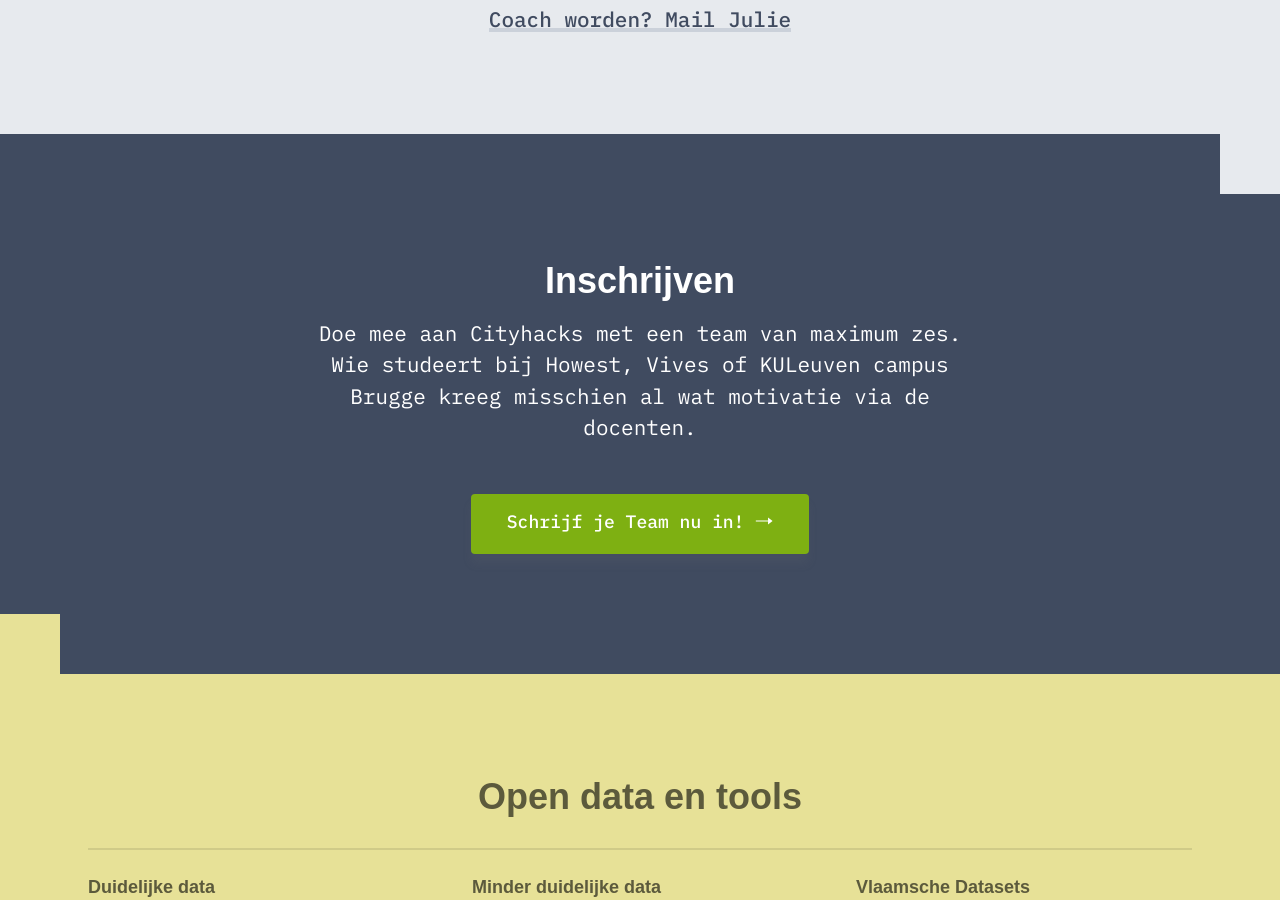
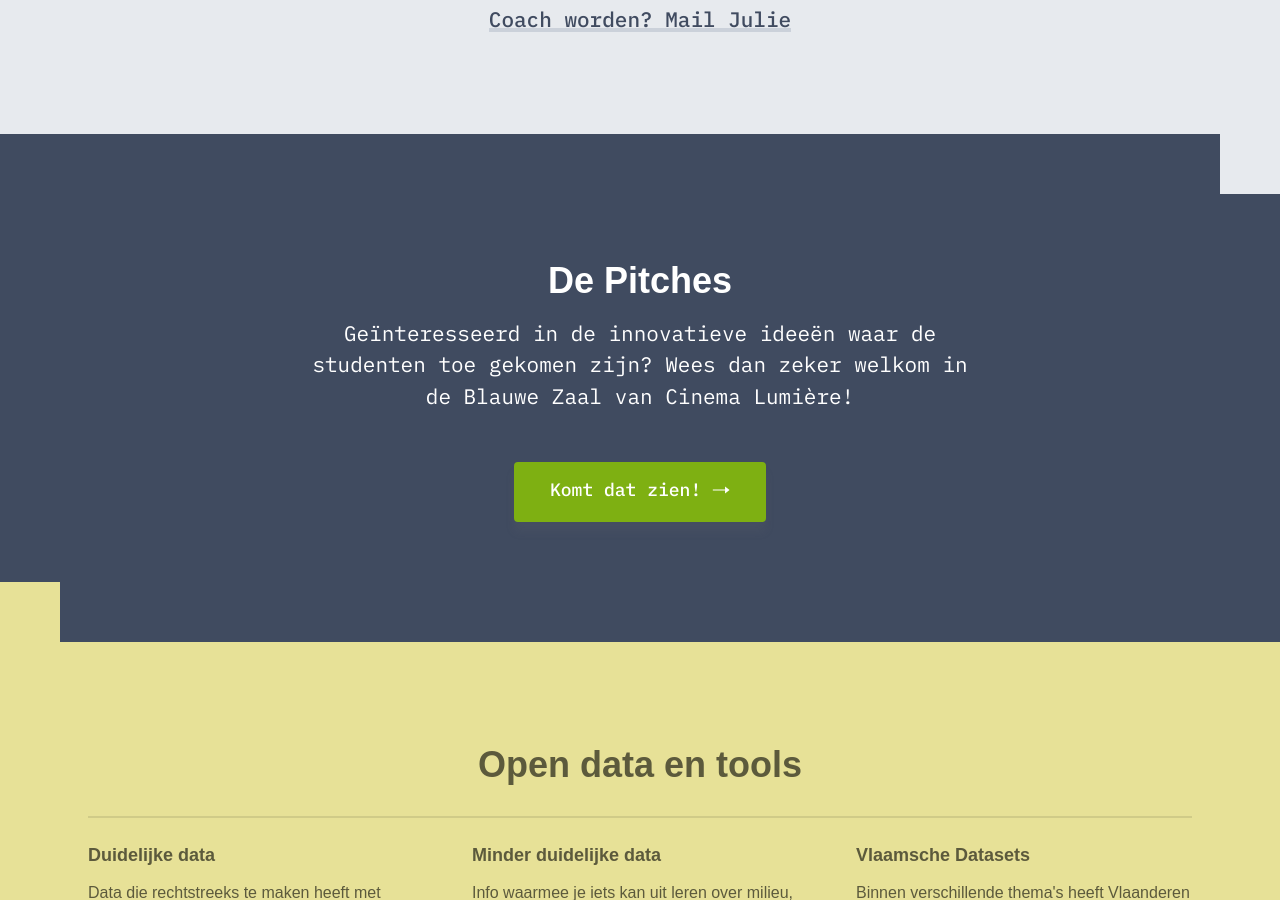
Before and after one commit to nerdlab-be/cityhacks-2018, a Jekyll site: the page built from _pages/index.markdown, in a window 1280 px wide and 900 px high, scrolled down 4932 px. Built offline with Jekyll 4.4.1, drawn with Linux system fonts in a browser that asks for light colours; some web fonts are replaced.

Commit message:
pitches ipv inschrijven

```diff
--- a/_pages/index.markdown
+++ b/_pages/index.markdown
@@ -67,8 +67,8 @@ coaches:
   link: "Coach worden? Mail Julie"
   linkHref: "mailto:julie.naesens@ocwest.be"
 subscribe:
-  title: "Inschrijven"
-  para: "Doe mee aan Cityhacks met een team van maximum zes. Wie studeert bij Howest, Vives of KULeuven campus Brugge kreeg misschien al wat motivatie via de docenten."
-  link: "Schrijf je Team nu in!"
-  linkHref: https://docs.google.com/forms/d/e/1FAIpQLSfIbS6qJFF2S9uh6V6lWHMZTXPOklnx0C1Qwi_qmSJMWJ_h6g/viewform?usp=sf_link"
+  title: "De Pitches"
+  para: "Geïnteresseerd in de innovatieve ideeën waar de studenten toe gekomen zijn? Wees dan zeker welkom in de Blauwe Zaal van Cinema Lumière!"
+  link: "Komt dat zien!"
+  linkHref: "https://www.facebook.com/events/1003970199806881/"
 ---
```
